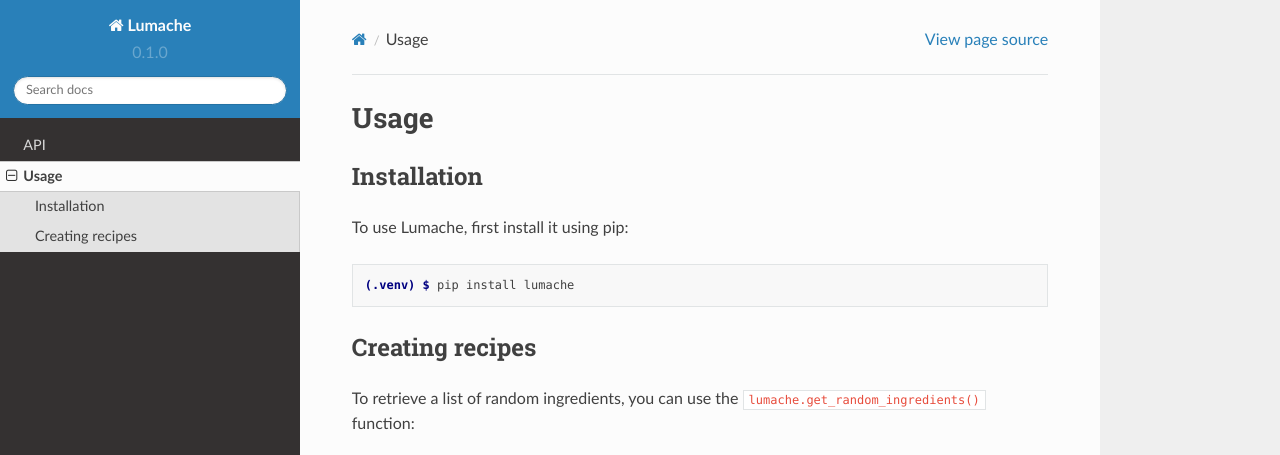
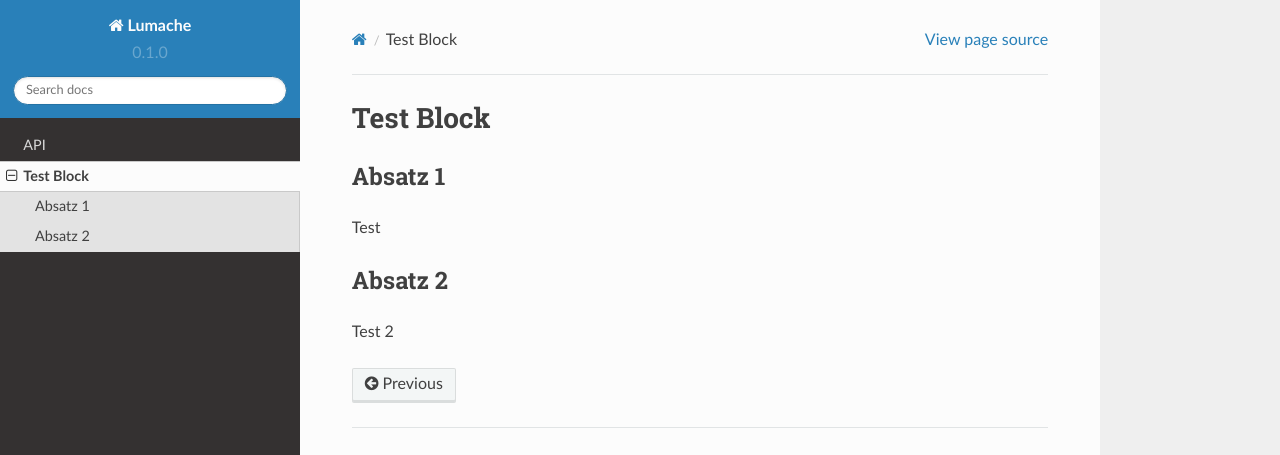
Before and after one commit to pixsla/Century, a Sphinx documentation site: the page built from docs/source/test.rst, in a window 1280 px wide and 1095 px high. Shown: the top 455 px of the window. Built offline with Sphinx 7.4.7 and the Read the Docs theme 2.0.0, drawn with Linux system fonts in a browser that asks for light colours; pages that are not in the unit, such as notebooks, are missing from menus; some of the changed text lies outside the part shown.

Commit message:
Update test.rst

```diff
--- a/docs/source/test.rst
+++ b/docs/source/test.rst
@@ -1,33 +1,12 @@
-Usage
+Test Block
 =====
 
-.. _installation:
+Absatz 1
+----------
 
-Installation
-------------
+Test
 
-To use Lumache, first install it using pip:
+Absatz 2
+-----------
 
-.. code-block:: console
-
-   (.venv) $ pip install lumache
-
-Creating recipes
-----------------
-
-To retrieve a list of random ingredients,
-you can use the ``lumache.get_random_ingredients()`` function:
-
-.. autofunction:: lumache.get_random_ingredients
-
-The ``kind`` parameter should be either ``"meat"``, ``"fish"``,
-or ``"veggies"``. Otherwise, :py:func:`lumache.get_random_ingredients`
-will raise an exception.
-
-.. autoexception:: lumache.InvalidKindError
-
-For example:
-
->>> import lumache
->>> lumache.get_random_ingredients()
-['shells', 'gorgonzola', 'parsley']
+Test 2
```
